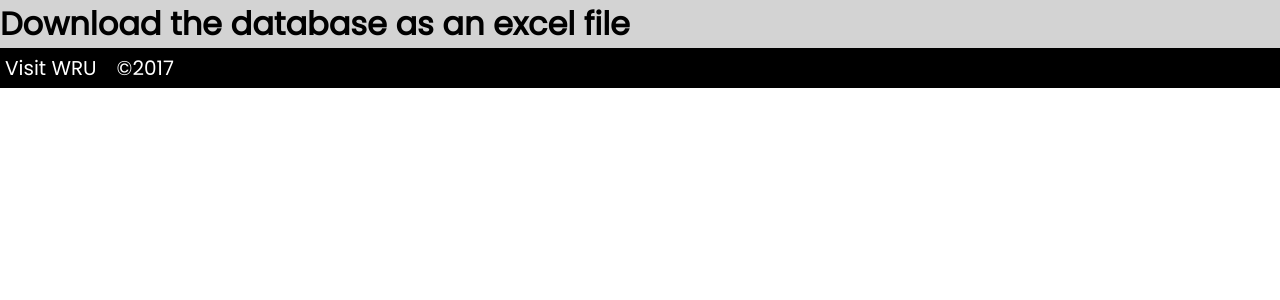
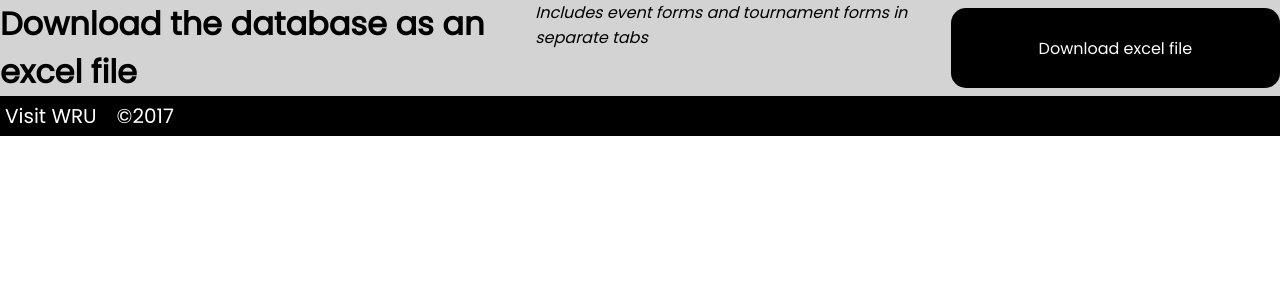
Before and after one commit to lukewarlow/WRU-ClientProject, a Flask app: page /Admin/Download in a window 1280 px wide. Shown: the part 117-417 px from the top of the page. Run offline with Flask 2, Linux system fonts and the light colour scheme; a user stored in the database is signed in.

Commit message:
Added download button

```diff
--- a/templates/admin/download.html
+++ b/templates/admin/download.html
@@ -11,5 +11,8 @@
 
 {% block main %}
 <h1> Download the database as an excel file </h1>
-
+<br>
+<div class="italics">Includes event forms and tournament forms in separate tabs</div>
+<br>
+<button href="/Admin/Downloadfile">Download excel file</button>
 {%endblock%}
```
